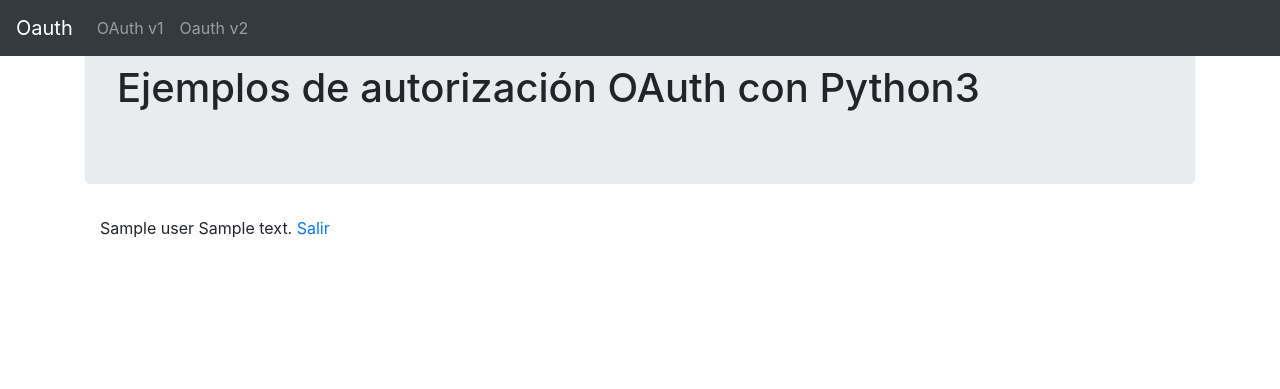
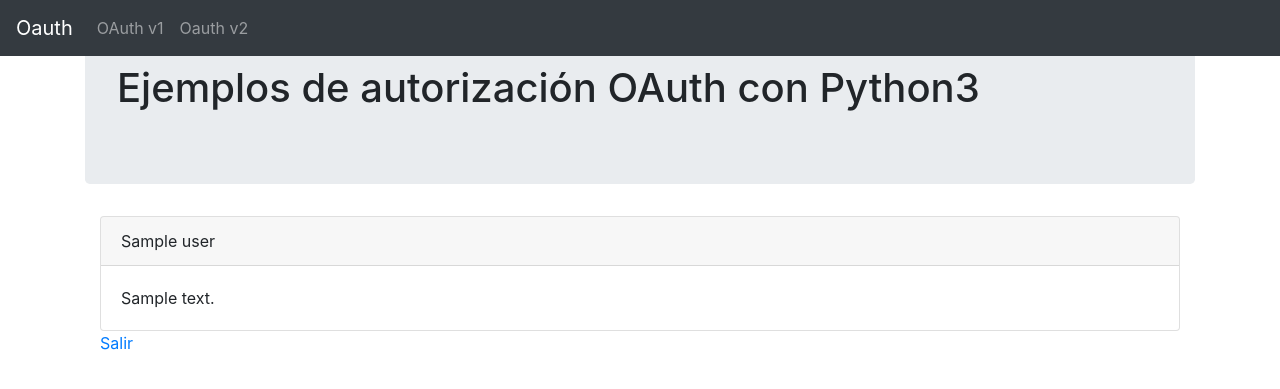
Before and after one commit to josedom24/flask_oauth, a Flask app: page /vertweet in a window 1280 px wide. Shown: the top 389 px of the page. Run offline with Flask 2, Linux system fonts and the light colour scheme; a database or web service that is not in the repository returns one stand-in record (values such as "Sample title"); data that the repository does not hold is empty; some libraries are stand-ins or nearby versions.

Commit message:
Ver tweet

```diff
--- a/templates/vertweet.html
+++ b/templates/vertweet.html
@@ -2,10 +2,14 @@
 {% block title %}oauth{% endblock %}
 {% block content %}
 	{% for tw in datos %}
-
+	<div class="card">
+  <div class="card-header">
     {{tw["user"]["name"]}}
-  {{tw["text"]}}
-
+  </div>
+  <div class="card-body">
+        <p class="card-text">{{tw["text"]}}</p>
+    </div>
+  </div>
   {%endfor%}
 <a href="/twitter_logout">Salir</a>
 {% endblock %}
```
